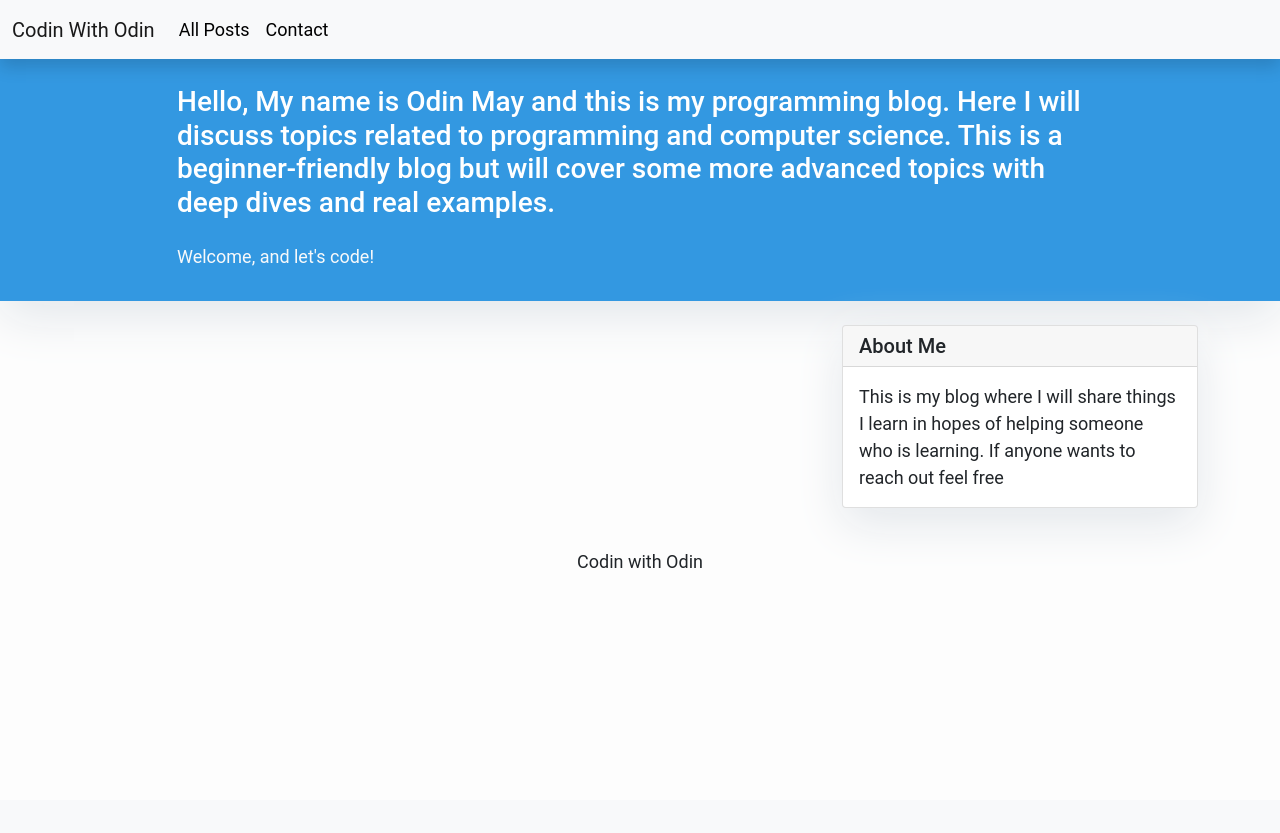
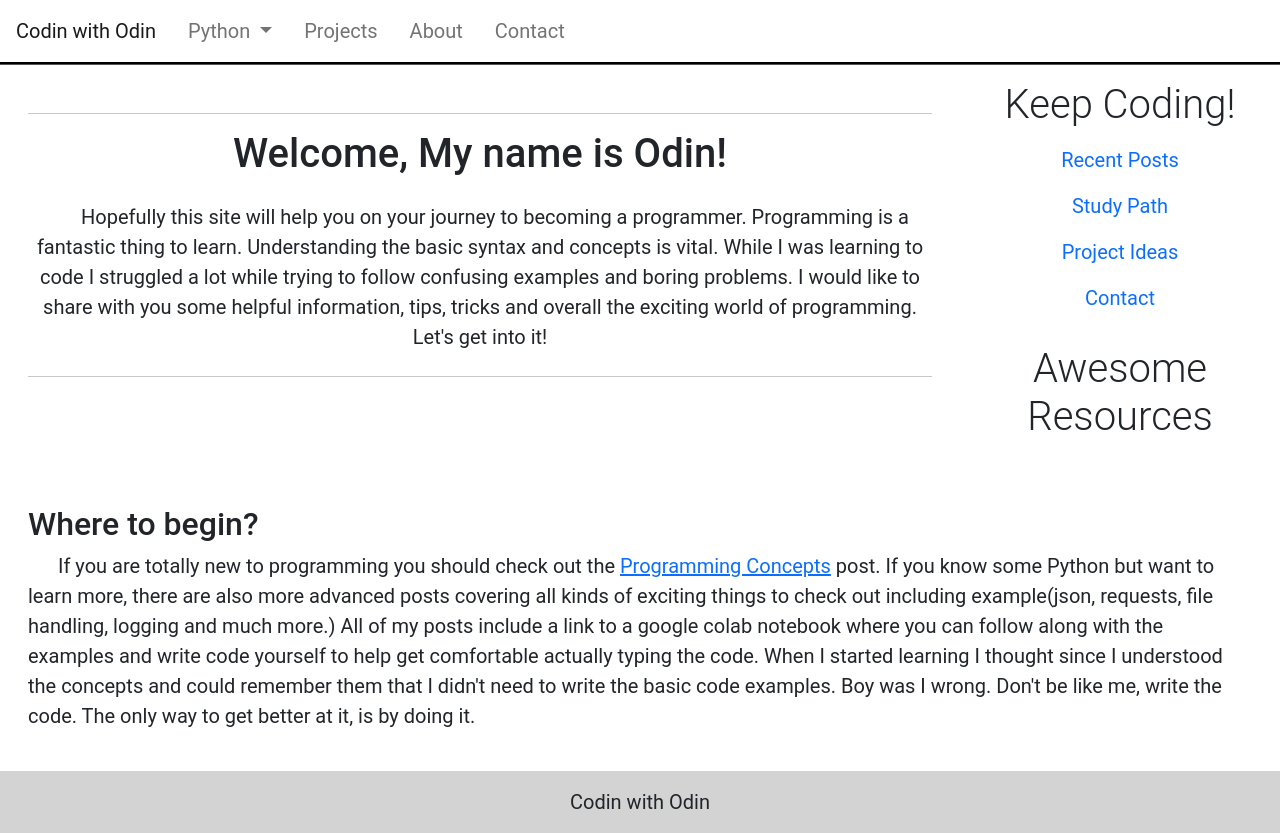
Before and after one commit to odinmay/codeblog, a Django app: page / in a window 1280 px wide. Before the commit the page ends 568 px from the top, so only its background shows below. Run offline with Django 3.2, Linux system fonts and the light colour scheme; data that the repository does not hold is empty; parts of the project's set-up code (start-up, migrations or seed data) failed here and were passed over; some libraries are stand-ins or nearby versions.

Commit message:
Added first post to site

```diff
--- /dev/null
+++ b/blog/templates/blog_home.html
@@ -0,0 +1,34 @@
+{% extends 'base.html' %}
+
+{% block content %}
+
+    <div class="container-fluid">
+        <div class="row py-3 justify-content-center">
+           {% include 'sidebar.html' %}
+           <div class="col my-3 mx-3" id="main">
+               <hr>
+               <h1 class="text-center my-2">Welcome, My name is Odin!</h1>
+               <p class="lead my-4 text-center" style="text-indent: 30px"><strong>Hopefully this site will help you on your journey to becoming a programmer.
+                   Programming is a fantastic thing to learn. Understanding the basic syntax and concepts is vital.
+                   While I was learning to code I struggled a lot while trying to follow confusing examples and boring problems.
+                   I would like to share with you some helpful information, tips, tricks and overall the exciting world of programming.
+                   Let's get into it!</strong></p>
+               <hr>
+            </div>
+        </div>
+        <div class="row py-3">
+            <div class="col my-2 mx-3">
+                <h2>Where to begin?</h2>
+                <p class="lead" style="text-indent: 30px"><strong>If you are totally new to programming you should check
+                    out the <a href={% url 'post_detail' 'programming-concepts' %}>Programming Concepts</a> post. If you know some Python but want to learn more,
+                    there are also more advanced posts covering all kinds of exciting things to check out
+                    including example(json, requests, file handling, logging and much more.) All of my posts include a
+                    link to a google colab notebook where you can follow along with the examples and write code yourself
+                    to help get comfortable actually typing the code. When I started learning I thought since I understood
+                    the concepts and could remember them that I didn't need to write the basic code examples. Boy was I
+                    wrong. Don't be like me, write the code. The only way to get better at it, is by doing it.</strong></p>
+            </div>
+        </div>
+    </div>
+
+{% endblock %}
--- a/blog/templates/post_list.html
+++ b/blog/templates/post_list.html
@@ -1,38 +1,11 @@
 {% extends "base.html" %}
+
+
 {% block content %}
-<style>
-    body {
-        font-family: "Roboto", sans-serif;
-        font-size: 18px;
-        background-color: #fdfdfd;
-    }
 
-    .head_text {
-        color: white;
-    }
-
-    .card {
-        box-shadow: 0 16px 48px #E3E7EB;
-    }
-</style>
-
-<header class="masthead">
-    <div class="overlay"></div>
-    <div class="container">
-        <div class="row">
-            <div class=" col-md-8 col-md-10 mx-auto">
-                <div class="site-heading">
-                    <h3 class=" site-heading my-4 mt-3 text-white"> Hello, My name is Odin May and this is my programming blog. Here I will discuss topics related to programming and computer science.
-                    This is a beginner-friendly blog but will cover some more advanced topics with deep dives and real examples.</h3>
-                    <p class="text-light">Welcome, and let's code!
-                    </p>
-                </div>
-            </div>
-        </div>
-    </div>
-</header>
 <div class="container">
     <div class="row">
+
         <!-- Blog Entries Column -->
         <div class="col-md-8 mt-3 left">
             {% for post in post_list %}
@@ -47,7 +20,9 @@
             </div>
             {% endfor %}
         </div>
+
         {% block sidebar %} {% include 'sidebar.html' %} {% endblock sidebar %}
     </div>
 </div>
+
 {%endblock%}
--- a/blog/urls.py
+++ b/blog/urls.py
@@ -2,5 +2,6 @@ from . import views
 from django.urls import path
 
 urlpatterns = [
-    path('', views.PostList.as_view(), name='home'),
+    path('posts', views.PostList.as_view(), name='posts'),
+    path('', views.PostHome.as_view(), name='home')
 ]
--- a/blog/views.py
+++ b/blog/views.py
@@ -1,7 +1,13 @@
 from django.shortcuts import render
-from django.views.generic import ListView, DetailView
+from django.views.generic import ListView, DetailView, View
 from .models import Post
 
+
+class PostHome(View):
+    template_name = 'blog_home.html'
+
+    def get(self, request):
+        return render(request, self.template_name)
 
 class PostList(ListView):
     queryset = Post.objects.filter(status=0).order_by('-created_on')
--- a/templates/base.html
+++ b/templates/base.html
@@ -10,57 +10,69 @@
     </head>
 
     <body>
+
         <style>
             body {
                 font-family: "Roboto", sans-serif;
-            font-size: 17px;
-            background-color: #fdfdfd;
+                font-size: 20px;
+                background-color: #ffffff;
             }
-            .shadow {
-                box-shadow: 0 4px 2px -2px rgba(0, 0, 0, 0.1);
-            }
-            .btn-danger {
-                color: #fff;
-                background-color: #f00000;
-                border-color: #dc281e;
-            }
-            .masthead {
-                background: #3398E1;
-                height: auto;
-                padding-bottom: 15px;
-                box-shadow: 0 16px 48px #E3E7EB;
-                padding-top: 10px;
+
+            .navbar {
+                background-color: #ffffff;
+                border-bottom-style: groove;
+                border-bottom-width: 3px;
+                border-bottom-color: black;
              }
         </style>
 
         <!-- Navigation -->
-        <nav class="navbar navbar-expand-lg navbar-light bg-light shadow" id="mainNav">
-            <div class="container-fluid">
-                <a class="navbar-brand" href="{% url 'home' %}">Codin With Odin</a>
-                <button class="navbar-toggler navbar-toggler-right" type="button" data-toggle="collapse" data-target="#navbarResponsive"
-                    aria-controls="navbarResponsive" aria-expanded="false" aria-label="Toggle navigation">
+        <nav class="navbar navbar-expand-lg navbar-light px-3">
+            <a class="navbar-brand" href={% url 'home' %}>Codin with Odin</a>
+            <button class="navbar-toggler" type="button" data-toggle="collapse" data-target="#navbarNavDropdown" aria-controls="navbarNavDropdown" aria-expanded="false" aria-label="Toggle navigation">
                 <span class="navbar-toggler-icon"></span>
             </button>
-                <div class="collapse navbar-collapse" id="navbarResponsive">
-                    <ul class="navbar-nav ml-auto">
-                        <li class="nav-item text-black">
-                            <a class="nav-link text-black font-weight-bold" href="#">All Posts</a>
+            <div class="collapse navbar-collapse" id="navbarNavDropdown">
+                <ul class="navbar-nav">
+                    <li class="nav-item dropdown px-2">
+                        <a class="nav-link dropdown-toggle" href="#" id="navbarDropdownMenuLink" data-toggle="dropdown" aria-haspopup="true" aria-expanded="false">
+                        Python
+                        </a>
+                        <div class="dropdown-menu" aria-labelledby="navbarDropdownMenuLink">
+                            <a class="dropdown-item" href={% url 'post_detail' 'programming-concepts' %}>Programming Concepts</a>
+                            <a class="dropdown-item" href="#">Variables</a>
+                            <a class="dropdown-item" href="#">Operators</a>
+                            <a class="dropdown-item" href="#">Functions</a>
+                            <a class="dropdown-item" href="#">Loops</a>
+                        </div>
                     </li>
-                        <li class="nav-item text-black">
-                            <a class="nav-link text-black font-weight-bold" href="#">Contact</a>
+
+                  <li class="nav-item active px-2">
+                      <a class="nav-link" href=>Projects</a>
+                  </li>
+
+                  <li class="nav-item px-2">
+                      <a class="nav-link" href="#">About</a>
+                  </li>
+
+                  <li class="nav-item px-2">
+                      <a class="nav-link" href="#">Contact</a>
                   </li>
                 </ul>
             </div>
-            </div>
         </nav>
+
         {% block content %}
 
         {% endblock content %}
 
         <!-- Footer -->
-        <footer class="py-3 bg-grey">
+        <footer class="py-3" style="background-color: lightgrey">
             <p class="m-0 text-dark text-center ">Codin with Odin</p>
         </footer>
         <script src="https://cdn.jsdelivr.net/npm/bootstrap@5.1.3/dist/js/bootstrap.bundle.min.js" integrity="sha384-ka7Sk0Gln4gmtz2MlQnikT1wXgYsOg+OMhuP+IlRH9sENBO0LRn5q+8nbTov4+1p" crossorigin="anonymous"></script>
+        <script src="https://code.jquery.com/jquery-3.2.1.slim.min.js" integrity="sha384-KJ3o2DKtIkvYIK3UENzmM7KCkRr/rE9/Qpg6aAZGJwFDMVNA/GpGFF93hXpG5KkN" crossorigin="anonymous"></script>
+        <script src="https://cdnjs.cloudflare.com/ajax/libs/popper.js/1.12.9/umd/popper.min.js" integrity="sha384-ApNbgh9B+Y1QKtv3Rn7W3mgPxhU9K/ScQsAP7hUibX39j7fakFPskvXusvfa0b4Q" crossorigin="anonymous"></script>
+        <script src="https://maxcdn.bootstrapcdn.com/bootstrap/4.0.0/js/bootstrap.min.js" integrity="sha384-JZR6Spejh4U02d8jOt6vLEHfe/JQGiRRSQQxSfFWpi1MquVdAyjUar5+76PVCmYl" crossorigin="anonymous"></script>
     </body>
 </html>
--- a/templates/sidebar.html
+++ b/templates/sidebar.html
@@ -1,20 +1,13 @@
-{% block sidebar %}
-    <style>
-        .card{
-            box-shadow: 0 16px 48px #E3E7EB;
-            }
-    </style>
+<div class="col-3 order-2" id="sticky-sidebar" style="background-color: #ffffff">
+    <div class="sticky-top">
+        <div class="nav flex-column align-items-center">
+            <h1 class="display-6 text-center">Keep Coding!</h1>
+                <a href="#_" class="nav-link">Recent Posts</a>
+                <a href="#_" class="nav-link">Study Path</a>
+                <a href="#_" class="nav-link">Project Ideas</a>
+                <a href="#_" class="nav-link">Contact</a>
+            <h1 class="display-6 my-4 text-center">Awesome Resources</h1>
 
-    <!-- Sidebar Widgets Column -->
-    <div class="col-md-4 float-right ">
-    <div class="card my-4">
-            <h5 class="card-header">About Me</h5>
-        <div class="card-body">
-            <p class="card-text"> This is my blog where I will share things I learn in hopes of helping
-                someone who is learning. If anyone wants to reach out feel free</p>
-{#            <a href="#" #}
-{#               class="btn btn-danger">Button text</a> #}
         </div>
     </div>
-    </div>
-{% endblock sidebar %}
+</div>
```
Also changed, not shown: blog/templates/post_detail.html (+15 -4 lines). Lines whose indentation alone changed are shown as unchanged.
